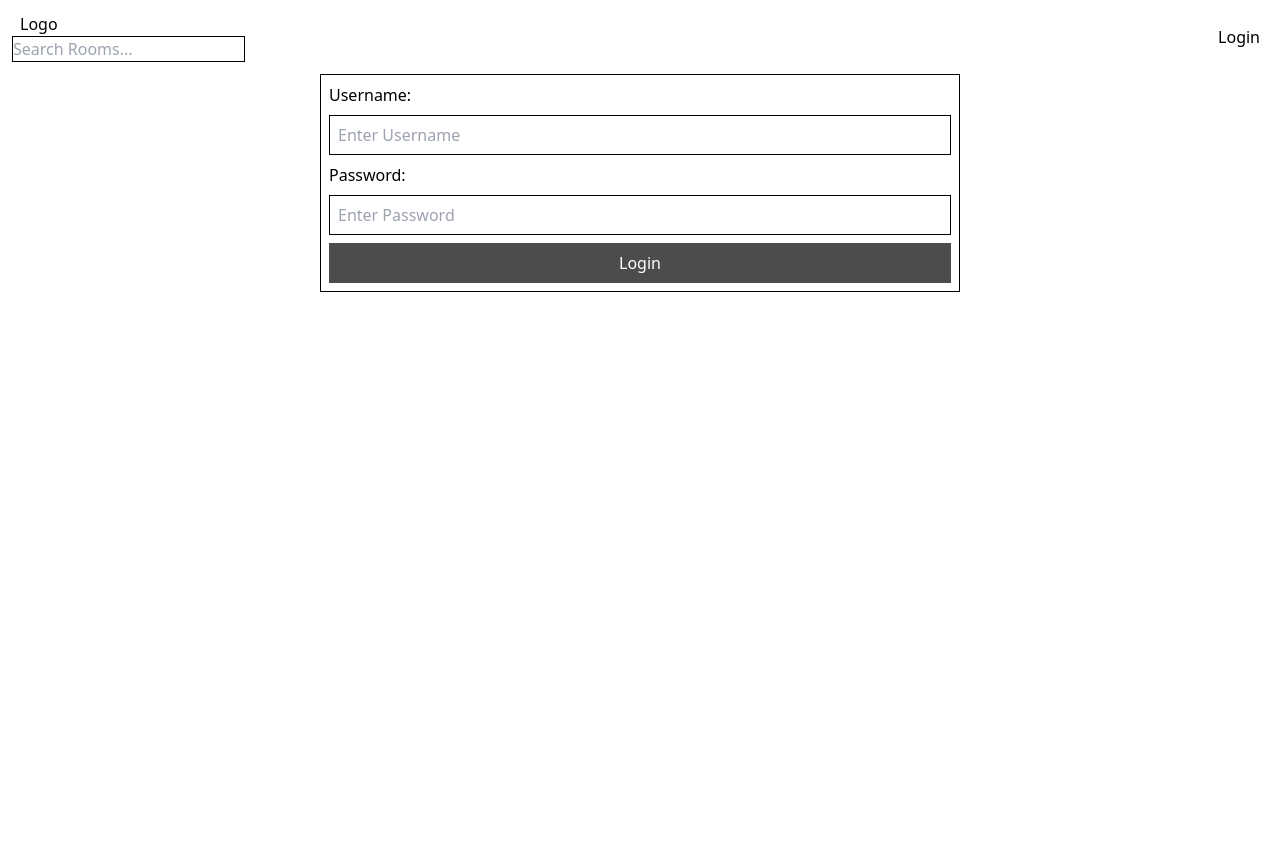
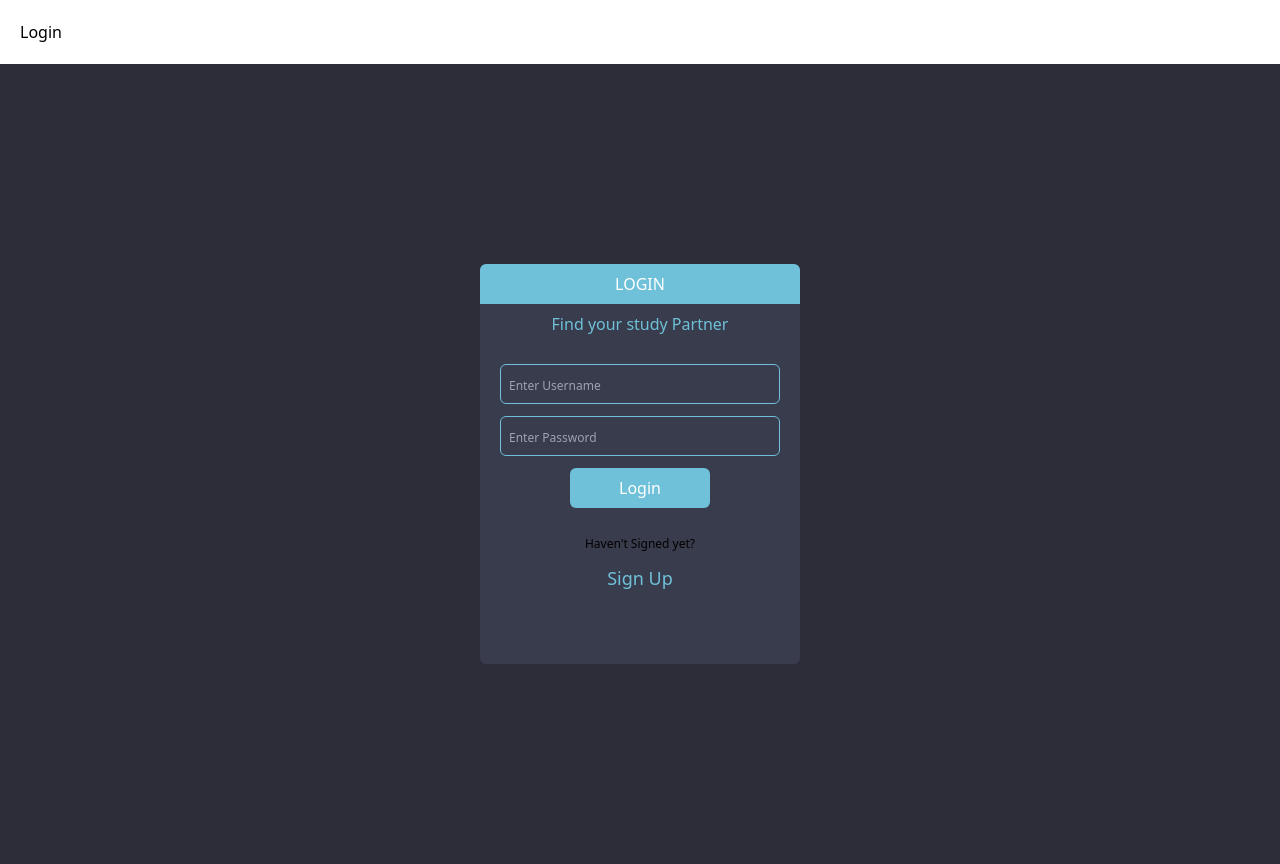
Before and after one commit to JoshAjikaze/vigilant-waffle, a Django app: page /login/ in a window 1280 px wide. Before the commit the page ends 292 px from the top, so only its background shows below. Run offline with Django 5.2, Linux system fonts and the light colour scheme; some libraries are stand-ins or nearby versions.

Commit message:
Room Messages Integration

```diff
--- a/ChatAppTraining/base/templates/base/home.html
+++ b/ChatAppTraining/base/templates/base/home.html
@@ -12,13 +12,17 @@
     {% endfor %}
   </div>
 
+
+
   <div class='col-span-9 border'>
     <h5>{{ room_count }} rooms available</h5><a href="{% url 'create-room' %}">Create Room</a>
     <div>
       {% for room in rooms %}
       <div class="mb-5">
+        {% if request.user == room.host %}
         <a class="text-sm p-1 hover:text-white hover:bg-black rounded-md" href="{% url 'update-room' room.id %}">Edit</a>
         <a class="text-sm p-1 hover:text-white hover:bg-black rounded-md" href="{% url 'delete-room' room.id %}">Delete</a>
+        {% endif %}
         <span class="capitalize font-medium text-xs">@{{ room.host }}</span>
         <p class="font-medium text-lg">
           <a href="{% url 'room' room.id %}">{{ room.name }}</a>
--- a/ChatAppTraining/base/templates/base/login_register.html
+++ b/ChatAppTraining/base/templates/base/login_register.html
@@ -1,14 +1,59 @@
 {% extends 'main.html' %}
 
+{% block title %}
+{% if page == login %}
+
+Login
+
+{% else %}
+
+Register
+
+{% endif %}
+{% endblock %}
+
 {% block content %}
-<div class="container mx-auto flex items-center justify-center">
-    <form action="" method="POST" class="w-2/4 border border-black p-2 flex flex-col gap-y-2">
+{% if page == 'login' %}
+
+<div class="w-full h-screen flex items-center justify-center bg-[#2C2D38]">
+    <form action="" method="POST" class="w-2/4 lg:w-1/4 h-[50vh] bg-[#393C4D] flex flex-col gap-y-2 rounded-md" autocomplete="off">
         {% csrf_token %}
-        <label for="username">Username: </label>
-        <input type="text" name="username" placeholder="Enter Username" class="border border-black h-10 pl-2" />
-        <label for="password">Password: </label>
-        <input type="password" name="password" placeholder="Enter Password" class="border border-black h-10 pl-2" />
-        <button class="bg-black/70 text-white h-10">Login</button>
+        <p class="uppercase text-white bg-[#6EC1D8] text-center rounded-t-md h-10 flex items-center justify-center font-medium">Login</p>
+        <p class="text-[#6EC1D8] w-full text-center flex items-center justify-center">Find your study Partner</p>
+
+        <div class="w-full flex flex-col p-5 items-center justify-center">
+            <input type="text" value="" name="username" placeholder="Enter Username" class="border border-[#6EC1D8] h-10 pl-2 mb-3 bg-transparent outline-none rounded-md placeholder:text-xs w-full"  autocomplete="off"/>
+            <input type="password" value="" name="password" placeholder="Enter Password" class="border border-[#6EC1D8] h-10 pl-2 bg-transparent outline-none rounded-md placeholder:text-xs w-full" autocomplete="off"/>
+            <button class="bg-[#6EC1D8] text-white h-10 mt-3 rounded-md w-2/4">Login</button>
+        </div>
+        <div class="w-full flex flex-col items-center justify-center gap-y-3">
+            <p class="text-xs">Haven't Signed yet?</p>
+            <a href="{% url 'register' %}" class="text-lg text-[#6EC1D8]">Sign Up</a>
+        </div>
     </form>
 </div>
+
+{% else %}
+
+<div class="w-full h-screen flex items-center justify-center bg-[#2C2D38]">
+    <form action="" method="POST" class="w-2/4 lg:w-1/4 h-[50vh] bg-[#393C4D] flex flex-col gap-y-2 rounded-md" autocomplete="off">
+        {% csrf_token %}
+        <p class="uppercase text-white bg-[#6EC1D8] text-center rounded-t-md h-10 flex items-center justify-center font-medium">Reister</p>
+        <p class="text-[#6EC1D8] w-full text-center flex items-center justify-center">Create an account</p>
+        <div class="w-full flex flex-col p-5 items-center justify-center">
+            {% comment %} <input type="text" value="" name="username" placeholder="Enter Use rname" class="border border-[#6EC1D8] h-10 pl-2 mb-3 bg-transparent outline-none rounded-md placeholder:text-xs w-full"  autocomplete="off"/>
+            <input type="password" value="" name="password" placeholder="Enter Password" class="border border-[#6EC1D8] h-10 pl-2 bg-transparent outline-none rounded-md placeholder:text-xs w-full" autocomplete="off"/>
+            {% endcomment %}
+            <button type="submit" class="w-2/4 bg-[#6EC1D8] text-white h-10 mt-3 rounded-md">Login</button>
+            {{ form.as_p }}
+        </div>
+        <div class="w-full flex flex-col items-center justify-center gap-y-3">
+            <p class="text-xs">Already have an Account?</p>
+            <a href="{% url 'login' %}" class="text-lg text-[#6EC1D8]">Register</a>
+        </div>
+    </form>
+</div>
+
+{% endif %}
+
 {% endblock %}
--- a/ChatAppTraining/base/urls.py
+++ b/ChatAppTraining/base/urls.py
@@ -4,11 +4,11 @@ from . import views
 
 urlpatterns = [
     path('login/', views.loginPage, name='login'),
+    path('register/', views.registerUser, name='register'),
     path('logout/', views.logoutUser, name='logout'),
     path('', views.home, name='home'),
     path('room/<str:pk>/', views.room, name='room'),
     path('create-room/', views.createRoom, name='create-room'),
     path('update-room/<str:pk>/', views.updateRoom, name='update-room'),
     path('delete-room/<str:pk>/', views.deleteRoom, name='delete-room'),
-
 ]
--- a/ChatAppTraining/base/views.py
+++ b/ChatAppTraining/base/views.py
@@ -1,7 +1,10 @@
 from django.http import HttpResponse
 from django.shortcuts import redirect, render
+from django.contrib.auth.decorators import login_required
+from django.http import HttpResponse
 from django.db.models import Q
 from django.contrib.auth.models import User
+from django.contrib.auth.forms import UserCreationForm
 from django.contrib.auth import authenticate, login, logout
 from django.contrib import messages
 
@@ -11,8 +14,14 @@ from .models import Room, Topic, Message
 # Create your views here.
 
 def loginPage(request):
+
+    page = 'login'
+
+    if request.user.is_authenticated:
+        return redirect('home')
+
     if request.method == 'POST':
-        username = request.POST.get('username')
+        username = request.POST.get('username').lower()
         password = request.POST.get('password')
 
         try:
@@ -28,12 +37,29 @@ def loginPage(request):
         else:
             messages.error(request, "Username or password does not exist")
 
-    context = {}
+    context =  {'page': page}
     return render(request, 'base/login_register.html', context)
 
 def logoutUser(request):
     logout(request)
     return redirect('home')
+
+def registerUser(request):
+    form = UserCreationForm()
+
+    if request.method == "POST":
+        form = UserCreationForm(request.POST)
+        if form.is_valid():
+            user = form.save(commit=False)
+            user.username = user.username.lower()
+            user.save()
+            login(request, user)
+            return redirect('home')
+        else:
+            messages.error(request, "An error occured during registration")
+
+    context = {'form': form}
+    return render(request, 'base/login_register.html', context)
 
 def home(request):
     q = request.GET.get('q') if request.GET.get('q') != None else ''
@@ -48,12 +74,24 @@ def home(request):
     context = {'rooms': rooms, 'topics': topics, 'room_count': room_count}
     return render(request, 'base/home.html', context)
 
+@login_required(login_url='login')
 def room(request, pk):
     room = Room.objects.get(id=pk)
-    messages = room.message_set.all().order_by('created', 'updated')
-    context = {'room': room, 'messages': messages}
+    roomMessages = room.message_set.all().order_by('created')
+
+
+    if request.method == 'POST':
+        message = Message.objects.create(
+            user = request.user,
+            room = room,
+            body = request.POST.get('body')
+        )
+        return redirect('room', pk=int(room.id))
+
+    context = {'room': room, 'roomMessages': roomMessages}
     return render(request, 'base/room.html', context)
 
+@login_required(login_url='login')
 def createRoom(request):
     form = RoomForm()
     if request.method == 'POST':
@@ -65,9 +103,14 @@ def createRoom(request):
     context = {'form': form}
     return render(request, 'base/room_form.html', context)
 
+@login_required(login_url='login')
 def updateRoom(request, pk):
     room = Room.objects.get(id=pk)
     form = RoomForm(instance=room)
+
+    if request.user != room.host:
+        return HttpResponse("You are not authorized to update this room!")
+
     if request.method == 'POST':
         form = RoomForm(request.POST, instance=room)
         if form.is_valid():
@@ -79,8 +122,13 @@ def updateRoom(request, pk):
     }
     return render(request, 'base/room_form.html', context)
 
+@login_required(login_url='login')
 def deleteRoom(request, pk):
     room = Room.objects.get(id=pk)
+
+    if request.user != room.host:
+        return HttpResponse("You are not authorized to delete this room!")
+
     if request.method == 'POST':
         room.delete()
         return redirect('home')
--- a/ChatAppTraining/templates/navbar.html
+++ b/ChatAppTraining/templates/navbar.html
@@ -1,4 +1,5 @@
 <nav class="flex items-center justify-between p-3">
+  {% if request.user.is_authenticated %}
   <div>
     <a href="{% url 'home' %}"  class="[&.active]:font-bold hover:bg-black hover:text-white p-2"  >Logo</a>
     <form method='GET' action="{% url 'home' %}">
@@ -6,6 +7,9 @@
     </form>
   </div>
 
+  <h1> Hello <span class="capitalize">{{request.user}}</span> </h1>
+
+  {% endif %}
   {% if request.user.is_authenticated %}
   <a href="{% url 'logout' %}"  class="[&.active]:font-bold hover:bg-black hover:text-white p-2"  >Logout</a>
   {% else %}
```
Also changed, not shown: ChatAppTraining/base/templates/base/room.html (+41 -10 lines), ChatAppTraining/db.sqlite3.
